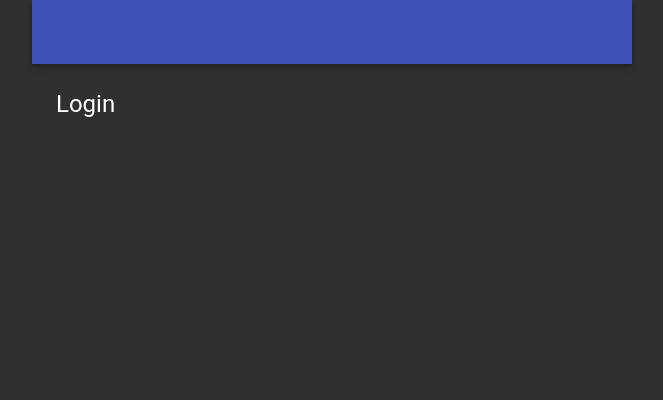
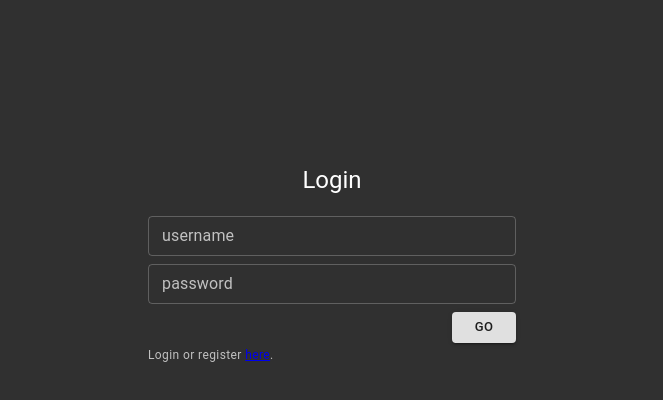
Before and after one commit to fmtabbara/pairproject, a React (Create React App) app in the folder client/: page /login in a window 1280 px wide. Shown: the top 400 px of the page, without its empty margins (308-971 px from the left). Built offline with nearby package versions, Linux system fonts and the light colour scheme.

Commit message:
mock login screen

```diff
--- a/client/src/components/page/index.js
+++ b/client/src/components/page/index.js
@@ -9,7 +9,10 @@ const usePageStyles = makeStyles((theme) => ({
     padding: 0,
   },
   content: {
+    height: '100%',
     padding: theme.spacing(3),
+    display: 'flex',
+    justifyContent: 'center',
   },
 }))
 
@@ -17,7 +20,6 @@ export const Page = ({ children }) => {
   const classes = usePageStyles()
   return (
     <Container fixed maxWidth="sm" classes={{ root: classes.root }}>
-      <TopNav />
       <Container className={classes.content}>{children}</Container>
     </Container>
   )
--- a/client/src/routes/login/index.jsx
+++ b/client/src/routes/login/index.jsx
@@ -1,11 +1,61 @@
 import React from 'react'
 import { Page } from '../../components/page'
-import { Typography } from '@material-ui/core'
+import {
+  Typography,
+  FormControl,
+  TextField,
+  FormHelperText,
+  Grid,
+  Button,
+  useTheme,
+} from '@material-ui/core'
+import { Link } from 'react-router-dom'
 
 export const Login = () => {
+  const theme = useTheme()
   return (
     <Page>
-      <Typography variant="h5">Login</Typography>
+      <Grid
+        container
+        direction="column"
+        spacing={5}
+        sm={8}
+        alignItems="center"
+        style={{ marginTop: theme.spacing(15) }}
+      >
+        <Grid item>
+          <Typography variant="h5">Login</Typography>
+        </Grid>
+        <FormControl fullWidth>
+          <Grid container direction="column" spacing={1}>
+            <Grid item>
+              <TextField
+                label="username"
+                fullWidth
+                variant="outlined"
+                size="small"
+              />
+            </Grid>
+            <Grid item>
+              <TextField
+                label="password"
+                type="password"
+                variant="outlined"
+                size="small"
+                fullWidth
+              />
+            </Grid>
+            <Grid item align="end">
+              <Button variant="contained" size="small">
+                Go
+              </Button>
+            </Grid>
+          </Grid>
+          <FormHelperText id="my-helper-text">
+            Login or register <Link to="/register">here</Link>.
+          </FormHelperText>
+        </FormControl>
+      </Grid>
     </Page>
   )
 }
```
